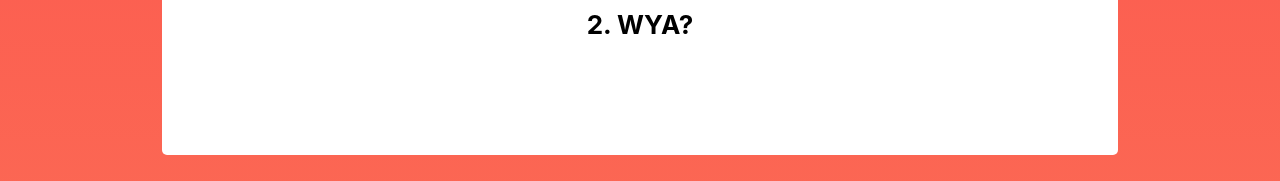
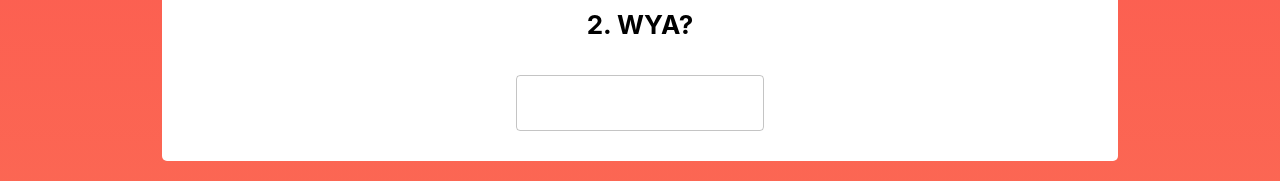
Before and after one commit to LIONisaQT/food-now-2, a React (Create React App) app: page / in a window 1280 px wide. Shown: the part 708-889 px from the top of the page. Built offline with nearby package versions, Linux system fonts and the light colour scheme.

Commit message:
added text field. added location to json

```diff
--- a/src/components/Location.js
+++ b/src/components/Location.js
@@ -1,7 +1,19 @@
+import * as React from 'react';
+import { TextField } from '@mui/material'
+
 export default function Location(props) {
-    return (
+  const [location, setLocation] = React.useState("");
+  const handleChange = (event) => {
+    props.update("location",event.target.value);
+  };
+
+  return (
         <section className="App-question">
           <h4>2. WYA?</h4>
+          <TextField
+            id="outlined-name"
+            onChange={handleChange}
+          />
         </section>
-    );
-  }
+  );
+}
```
